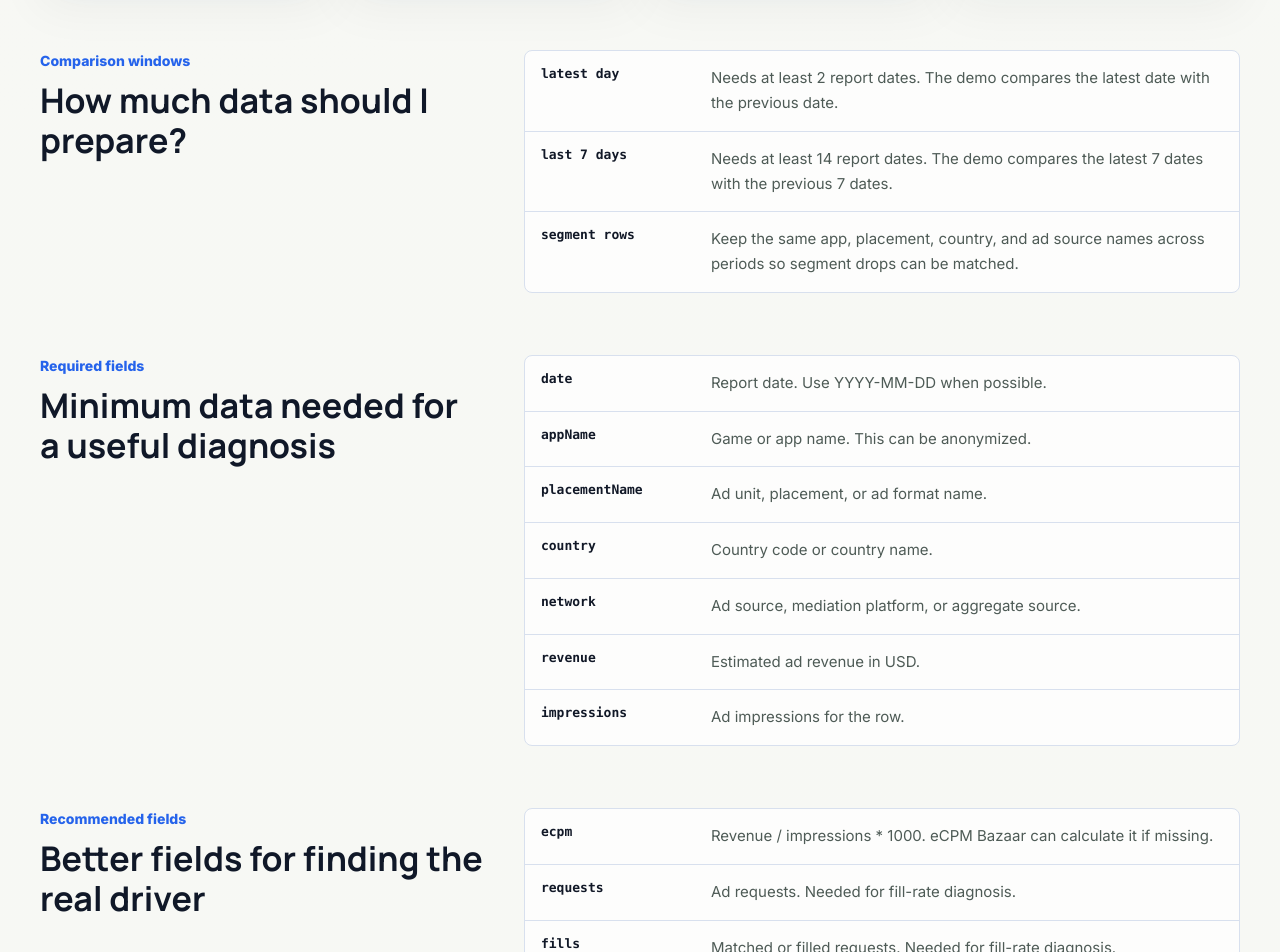
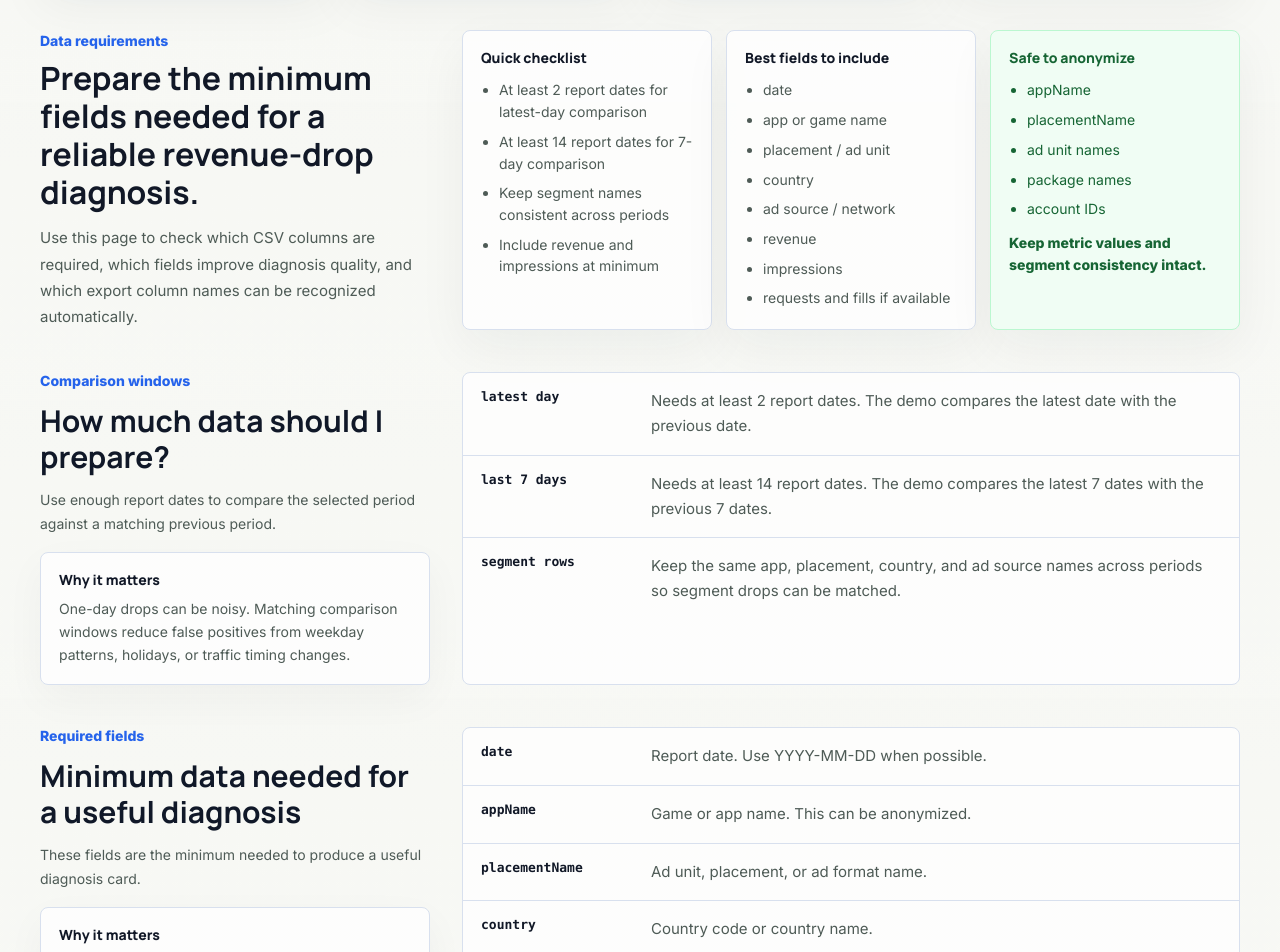
Before and after one commit to X6689/ecpm-bazaar-site, a Next.js app: page /templates in a window 1280 px wide. Shown: the part 940-1892 px from the top of the page. Built offline with nearby package versions, Linux system fonts and the light colour scheme.

Commit message:
Improve templates data requirements layout

```diff
--- a/app/globals.css
+++ b/app/globals.css
@@ -2684,6 +2684,134 @@ h3,
   line-height: 1.18;
 }
 
+.data-requirements-overview {
+  display: grid;
+  grid-template-columns: 360px minmax(0, 1fr);
+  gap: 32px;
+  width: min(1200px, calc(100% - 40px));
+  margin: 0 auto;
+  padding: 42px 0 0;
+}
+
+.data-requirements-copy {
+  align-self: start;
+}
+
+.data-requirements-copy h2 {
+  margin-top: 10px;
+  color: var(--deep);
+  font-size: 32px;
+  line-height: 1.18;
+}
+
+.data-requirements-copy > p:last-child {
+  margin-top: 14px;
+  color: #4e5b56;
+  font-size: 15px;
+  line-height: 1.75;
+}
+
+.data-requirements-cards {
+  display: grid;
+  grid-template-columns: repeat(3, minmax(0, 1fr));
+  gap: 14px;
+}
+
+.data-requirements-card,
+.field-note-card {
+  padding: 18px;
+  border: 1px solid var(--line);
+  border-radius: 8px;
+  background: rgb(255 255 255 / 78%);
+  box-shadow: 0 18px 50px rgb(16 37 31 / 5%);
+}
+
+.data-requirements-safe-card {
+  border-color: #bbf7d0;
+  background: #f0fdf4;
+}
+
+.data-requirements-card h3,
+.field-note-card h3 {
+  color: var(--deep);
+  font-size: 14px;
+  font-weight: 850;
+  line-height: 1.3;
+}
+
+.data-requirements-safe-card h3 {
+  color: #166534;
+}
+
+.data-requirements-card ul {
+  display: grid;
+  gap: 8px;
+  margin: 12px 0 0;
+  padding-left: 18px;
+}
+
+.data-requirements-card li {
+  color: #4e5b56;
+  font-size: 14px;
+  line-height: 1.55;
+}
+
+.data-requirements-safe-card li,
+.data-requirements-safe-card p {
+  color: #166534;
+}
+
+.data-requirements-card > p:last-child {
+  margin-top: 12px;
+  font-size: 14px;
+  font-weight: 750;
+  line-height: 1.55;
+}
+
+.template-field-section {
+  grid-template-columns: 360px minmax(0, 1fr);
+  gap: 32px;
+  padding-top: 42px;
+}
+
+.field-section-copy {
+  display: grid;
+  align-content: start;
+  gap: 14px;
+}
+
+.field-section-copy h2 {
+  margin-top: 0;
+  font-size: 30px;
+}
+
+.field-section-copy > p:not(.section-label) {
+  color: #4e5b56;
+  font-size: 14px;
+  line-height: 1.7;
+}
+
+.field-note-card {
+  margin-top: 2px;
+  box-shadow: 0 14px 40px rgb(16 37 31 / 4%);
+}
+
+.field-note-card p {
+  margin-top: 8px;
+  color: #4e5b56;
+  font-size: 14px;
+  line-height: 1.65;
+}
+
+.template-field-section .field-table-wrap {
+  overflow-x: auto;
+}
+
+.template-field-section .field-table th,
+.template-field-section .field-table td {
+  padding: 16px 18px;
+}
+
 .field-table-wrap {
   overflow: hidden;
   border: 1px solid var(--line);
@@ -2720,6 +2848,13 @@ h3,
   color: #4e5b56;
   font-size: 15px;
   line-height: 1.65;
+}
+
+@media (min-width: 1180px) {
+  .data-requirements-overview,
+  .template-field-section {
+    grid-template-columns: 390px minmax(0, 1fr);
+  }
 }
 
 .case-list {
@@ -3669,6 +3804,7 @@ h3,
 @media (max-width: 880px) {
   .template-grid,
   .field-section,
+  .data-requirements-overview,
   .diagnosis-output-section,
   .diagnosis-request-heading,
   .privacy-reminder-grid,
@@ -3684,6 +3820,10 @@ h3,
     grid-template-columns: repeat(2, minmax(0, 1fr));
   }
 
+  .data-requirements-cards {
+    grid-template-columns: 1fr;
+  }
+
   .resource-cta {
     align-items: flex-start;
     flex-direction: column;
@@ -3720,13 +3860,24 @@ h3,
   }
 
   .diagnosis-benefit-grid,
-  .case-insight-grid {
+  .case-insight-grid,
+  .data-requirements-cards {
     grid-template-columns: 1fr;
   }
 
   .case-card,
   .diagnosis-request-card {
     padding: 20px;
+  }
+
+  .data-requirements-overview,
+  .template-field-section {
+    width: min(1200px, calc(100% - 32px));
+  }
+
+  .data-requirements-copy h2,
+  .field-section-copy h2 {
+    font-size: 28px;
   }
 
   .mini-diagnosis-card dl,
--- a/app/templates/templates-content.tsx
+++ b/app/templates/templates-content.tsx
@@ -134,6 +134,45 @@ const copy = {
     recommendedTitle: "Better fields for finding the real driver",
     aliasesLabel: "Accepted aliases",
     aliasesTitle: "You do not have to rename every export column",
+    dataRequirementsLabel: "Data requirements",
+    dataRequirementsTitle: "Prepare the minimum fields needed for a reliable revenue-drop diagnosis.",
+    dataRequirementsText:
+      "Use this page to check which CSV columns are required, which fields improve diagnosis quality, and which export column names can be recognized automatically.",
+    quickChecklistTitle: "Quick checklist",
+    quickChecklist: [
+      "At least 2 report dates for latest-day comparison",
+      "At least 14 report dates for 7-day comparison",
+      "Keep segment names consistent across periods",
+      "Include revenue and impressions at minimum"
+    ],
+    bestFieldsTitle: "Best fields to include",
+    bestFields: ["date", "app or game name", "placement / ad unit", "country", "ad source / network", "revenue", "impressions", "requests and fills if available"],
+    safeAnonymizeTitle: "Safe to anonymize",
+    safeAnonymize: ["appName", "placementName", "ad unit names", "package names", "account IDs"],
+    safeAnonymizeNote: "Keep metric values and segment consistency intact.",
+    sectionNotes: {
+      comparison: {
+        text: "Use enough report dates to compare the selected period against a matching previous period.",
+        why:
+          "One-day drops can be noisy. Matching comparison windows reduce false positives from weekday patterns, holidays, or traffic timing changes."
+      },
+      required: {
+        text: "These fields are the minimum needed to produce a useful diagnosis card.",
+        why:
+          "Without date, country, network, revenue, and impressions, the diagnosis cannot reliably separate traffic drops from pricing or source-level changes."
+      },
+      recommended: {
+        text: "These fields make the diagnosis more precise and help identify the real driver.",
+        why:
+          "Requests and fills are especially useful for detecting fill-rate or match-rate problems. Clicks can help sanity-check CTR changes."
+      },
+      aliases: {
+        text: "You do not need to manually rename every export column before testing.",
+        why:
+          "The parser can recognize common column names from AdMob, AppLovin MAX, LevelPlay, TopOn, and custom reports as long as the meaning is clear."
+      }
+    },
+    whyItMatters: "Why it matters",
     privacyTitle: "Privacy first",
     privacyText:
       "The public demo parses CSV files in your browser. Nothing is uploaded or stored. For manual review, remove app IDs, exact app names, and any private account identifiers before sending data.",
@@ -162,6 +201,35 @@ const copy = {
     recommendedTitle: "更容易找到真实原因的字段",
     aliasesLabel: "可识别别名",
     aliasesTitle: "不一定要手动重命名所有导出列",
+    dataRequirementsLabel: "数据要求",
+    dataRequirementsTitle: "准备可靠收入下降诊断所需的最少字段。",
+    dataRequirementsText: "用这个页面确认哪些 CSV 列是必需的，哪些字段能提升诊断质量，以及哪些导出列名可以被自动识别。",
+    quickChecklistTitle: "快速检查清单",
+    quickChecklist: ["最近一天对比至少需要 2 个报表日期", "7 天对比至少需要 14 个报表日期", "两个周期内分组名称保持一致", "至少包含收入和展示量"],
+    bestFieldsTitle: "最好包含的字段",
+    bestFields: ["date", "app 或 game name", "placement / ad unit", "country", "ad source / network", "revenue", "impressions", "requests 和 fills（如果有）"],
+    safeAnonymizeTitle: "可以脱敏的内容",
+    safeAnonymize: ["appName", "placementName", "广告单元名称", "包名", "账号 ID"],
+    safeAnonymizeNote: "保留指标数值和分组一致性，不要打乱对比关系。",
+    sectionNotes: {
+      comparison: {
+        text: "准备足够的报表日期，用所选周期对比一个匹配的上一周期。",
+        why: "单日下降可能有噪音。匹配的对比窗口可以减少工作日规律、节假日或流量时段变化带来的误判。"
+      },
+      required: {
+        text: "这些字段是生成有用诊断卡所需的最低数据。",
+        why: "如果没有日期、国家、广告源、收入和展示量，就很难可靠地区分流量下降、价格变化或广告源级变化。"
+      },
+      recommended: {
+        text: "这些字段会让诊断更精确，更容易找到真实原因。",
+        why: "requests 和 fills 对发现填充率或匹配率问题特别有用。clicks 可以帮助检查 CTR 变化是否合理。"
+      },
+      aliases: {
+        text: "测试前不需要手动重命名每一个导出列。",
+        why: "只要含义清楚，解析器可以识别 AdMob、AppLovin MAX、LevelPlay、TopOn 和自定义报表里的常见列名。"
+      }
+    },
+    whyItMatters: "为什么重要",
     privacyTitle: "隐私优先",
     privacyText:
       "公开 Demo 只在浏览器本地解析 CSV，不上传、不保存。申请人工诊断前，请移除 App ID、精确 App 名称和任何私密账号标识。",
@@ -233,10 +301,50 @@ export function TemplatesContent() {
         ))}
       </section>
 
-      <section className="field-section">
-        <div>
+      <section className="data-requirements-overview" aria-label={t.dataRequirementsLabel}>
+        <aside className="data-requirements-copy">
+          <p className="section-label">{t.dataRequirementsLabel}</p>
+          <h2>{t.dataRequirementsTitle}</h2>
+          <p>{t.dataRequirementsText}</p>
+        </aside>
+        <div className="data-requirements-cards">
+          <article className="data-requirements-card">
+            <h3>{t.quickChecklistTitle}</h3>
+            <ul>
+              {t.quickChecklist.map((item) => (
+                <li key={item}>{item}</li>
+              ))}
+            </ul>
+          </article>
+          <article className="data-requirements-card">
+            <h3>{t.bestFieldsTitle}</h3>
+            <ul>
+              {t.bestFields.map((item) => (
+                <li key={item}>{item}</li>
+              ))}
+            </ul>
+          </article>
+          <article className="data-requirements-card data-requirements-safe-card">
+            <h3>{t.safeAnonymizeTitle}</h3>
+            <ul>
+              {t.safeAnonymize.map((item) => (
+                <li key={item}>{item}</li>
+              ))}
+            </ul>
+            <p>{t.safeAnonymizeNote}</p>
+          </article>
+        </div>
+      </section>
+
+      <section className="field-section template-field-section">
+        <div className="field-section-copy">
           <p className="section-label">{t.comparisonLabel}</p>
           <h2>{t.comparisonTitle}</h2>
+          <p>{t.sectionNotes.comparison.text}</p>
+          <div className="field-note-card">
+            <h3>{t.whyItMatters}</h3>
+            <p>{t.sectionNotes.comparison.why}</p>
+          </div>
         </div>
         <div className="field-table-wrap">
           <table className="field-table">
@@ -252,10 +360,15 @@ export function TemplatesContent() {
         </div>
       </section>
 
-      <section className="field-section">
-        <div>
+      <section className="field-section template-field-section">
+        <div className="field-section-copy">
           <p className="section-label">{t.requiredLabel}</p>
           <h2>{t.requiredTitle}</h2>
+          <p>{t.sectionNotes.required.text}</p>
+          <div className="field-note-card">
+            <h3>{t.whyItMatters}</h3>
+            <p>{t.sectionNotes.required.why}</p>
+          </div>
         </div>
         <div className="field-table-wrap">
           <table className="field-table">
@@ -271,10 +384,15 @@ export function TemplatesContent() {
         </div>
       </section>
 
-      <section className="field-section">
-        <div>
+      <section className="field-section template-field-section">
+        <div className="field-section-copy">
           <p className="section-label">{t.recommendedLabel}</p>
           <h2>{t.recommendedTitle}</h2>
+          <p>{t.sectionNotes.recommended.text}</p>
+          <div className="field-note-card">
+            <h3>{t.whyItMatters}</h3>
+            <p>{t.sectionNotes.recommended.why}</p>
+          </div>
         </div>
         <div className="field-table-wrap">
           <table className="field-table">
@@ -290,10 +408,15 @@ export function TemplatesContent() {
         </div>
       </section>
 
-      <section className="field-section">
-        <div>
+      <section className="field-section template-field-section">
+        <div className="field-section-copy">
           <p className="section-label">{t.aliasesLabel}</p>
           <h2>{t.aliasesTitle}</h2>
+          <p>{t.sectionNotes.aliases.text}</p>
+          <div className="field-note-card">
+            <h3>{t.whyItMatters}</h3>
+            <p>{t.sectionNotes.aliases.why}</p>
+          </div>
         </div>
         <div className="field-table-wrap">
           <table className="field-table alias-table">
```
